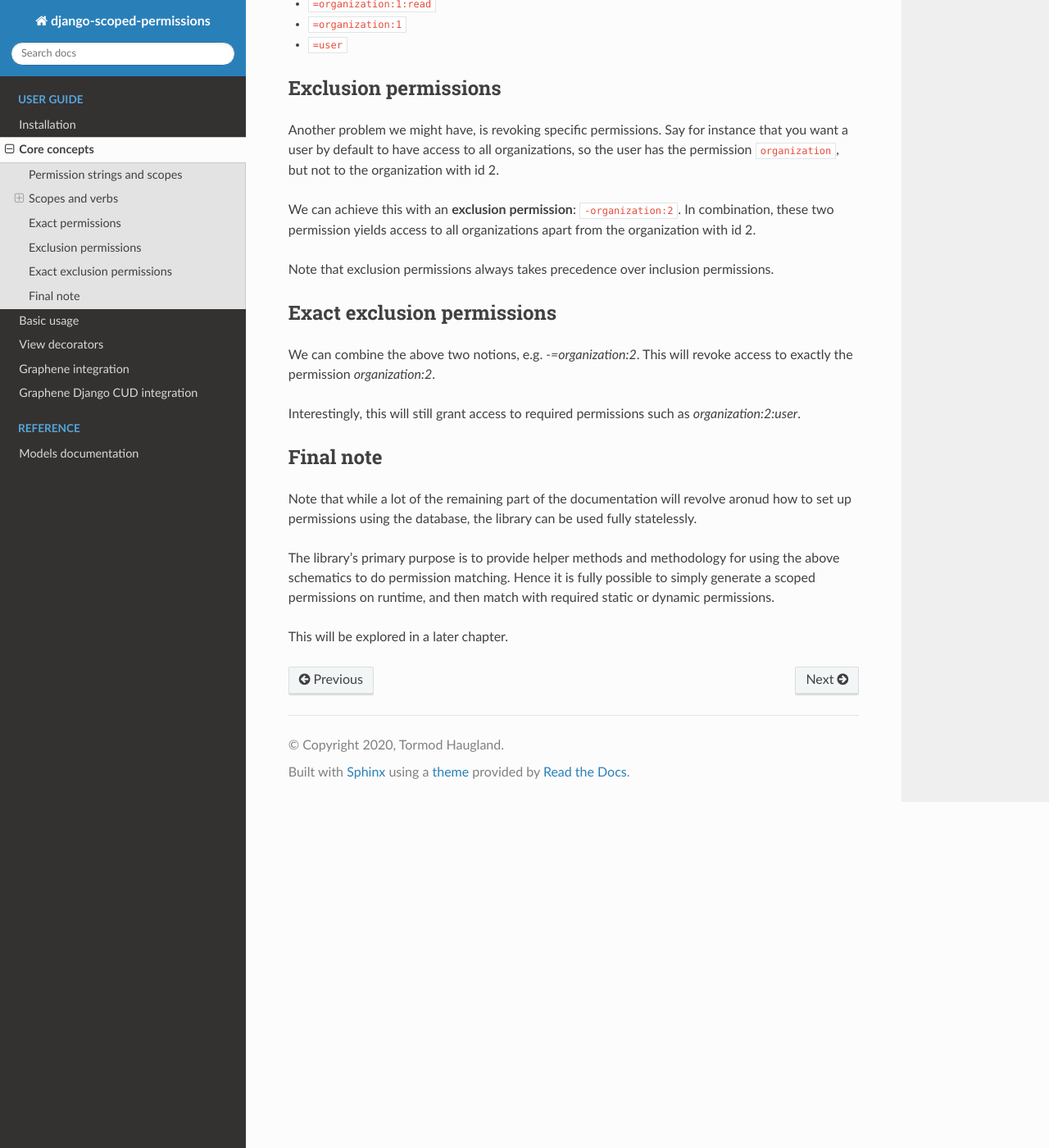
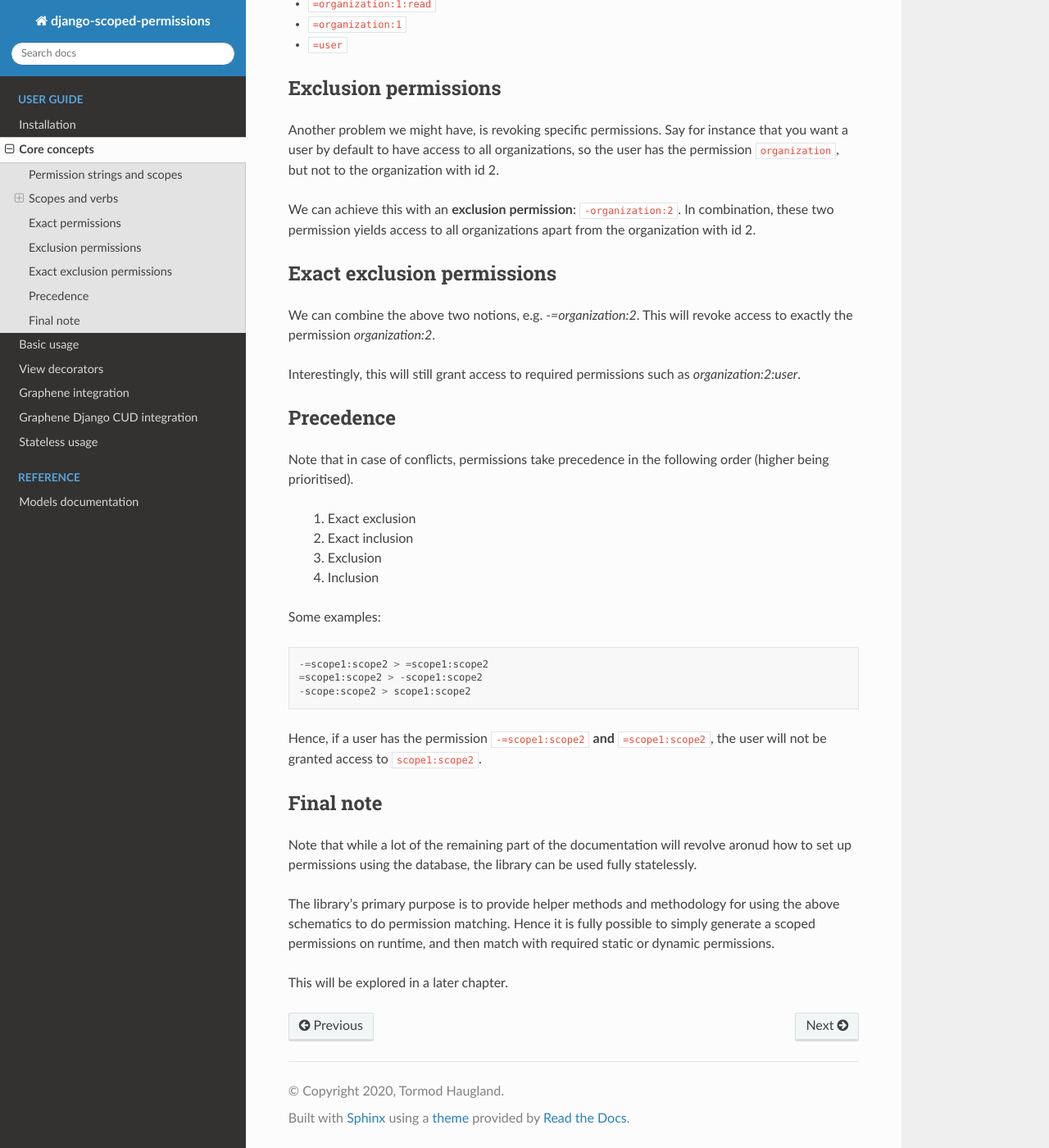
Before and after one commit to Ur-Solutions/django_scoped_permissions, a Sphinx documentation site: the page built from docs/guide/core-concepts.rst, in a window 1280 px wide and 1400 px high, scrolled down 3635 px. Shown: the whole window at 82% size. Built offline with Sphinx 7.4.7 and the Read the Docs theme 2.0.0, drawn with Linux system fonts in a browser that asks for light colours.

Commit message:
feat: Some small improvements to the docs

```diff
--- a/docs/guide/core-concepts.rst
+++ b/docs/guide/core-concepts.rst
@@ -130,8 +130,6 @@ Another problem we might have, is revoking specific permissions. Say for instanc
 
 We can achieve this with an **exclusion permission**: :code:`-organization:2`. In combination, these two permission yields access to all organizations apart from the organization with id 2.
 
-Note that exclusion permissions always takes precedence over inclusion permissions.
-
 
 Exact exclusion permissions
 -------------------------------
@@ -139,6 +137,27 @@ Exact exclusion permissions
 We can combine the above two notions, e.g. `-=organization:2`. This will revoke access to exactly the permission `organization:2`.
 
 Interestingly, this will still grant access to required permissions such as `organization:2:user`.
+
+Precedence
+-------------------------------
+
+Note that in case of conflicts, permissions take precedence in the following order (higher being prioritised).
+
+ 1. Exact exclusion
+ 2. Exact inclusion
+ 3. Exclusion
+ 4. Inclusion
+
+Some examples:
+
+.. code-block::
+
+    -=scope1:scope2 > =scope1:scope2
+    =scope1:scope2 > -scope1:scope2
+    -scope:scope2 > scope1:scope2
+
+Hence, if a user has the permission :code:`-=scope1:scope2` **and** :code:`=scope1:scope2`, the
+user will not be granted access to :code:`scope1:scope2`.
 
 
 Final note
--- a/docs/guide/usage.rst
+++ b/docs/guide/usage.rst
@@ -226,6 +226,8 @@ Here we also use another utility function which expands a scope permission strin
 
 .. code-block:: python
 
+    from django_scoped_permissions.util import expand_scopes_from_context
+
     class User(AbstractUser, ScopedPermissionHolder):
 
         def get_granting_scopes(self):
--- a/docs/index.rst
+++ b/docs/index.rst
@@ -17,6 +17,7 @@ Such a scoped permission typically follows the natural hierarchy of your busines
    guide/view-decorators
    guide/graphene-integration
    guide/graphene-django-cud-integration
+   guide/stateless-usage
 
 .. toctree::
    :maxdepth: 2
```
